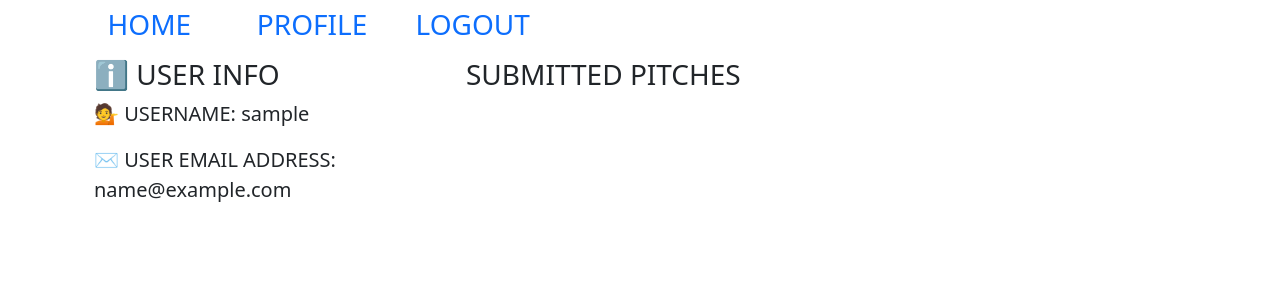
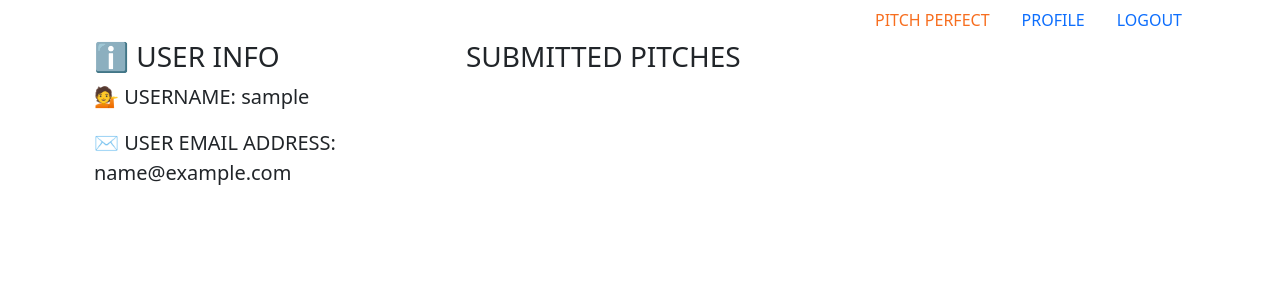
Before and after one commit to SaretoTracy/pitch-perfect, a Flask app: page /profile in a window 1280 px wide. Shown: the top 300 px of the page. Run offline with Flask 2, Linux system fonts and the light colour scheme; the visitor is signed in with stand-in values (Sample User, id 1); data comes from the database, SQL or seed files in the repository; data that the repository does not hold is empty; some libraries are stand-ins or nearby versions.

Commit message:
app styling

```diff
--- a/app/main/forms.py
+++ b/app/main/forms.py
@@ -22,7 +22,7 @@ class PitchForm(FlaskForm):
 
     title = StringField('Title of pitch', validators=[InputRequired()])
     category = StringField(
-        'Category: Innovation, Business or Pickup Line', validators=[InputRequired()])
+        'Category: Innovation, Elevator or Interview', validators=[InputRequired()])
     description = StringField(
         'Pitch', validators=[InputRequired()], widget=TextArea())
 
--- a/app/static/css/style.css
+++ b/app/static/css/style.css
@@ -54,6 +54,10 @@ h1 {
     color: blueviolet;
 }
 
+a {
+    text-decoration: none;
+}
+
 .btn {
     border-radius: 30px;
     border: none;
--- a/app/templates/base.html
+++ b/app/templates/base.html
@@ -15,22 +15,26 @@
     <div class="alert alert-danger alter-dismissable fade show" role="alert">
         {{ message }}
         <button type="button" class="close" data-dismiss="alert">
-        <span aria-hidden="true">&times;</span>
-      </button>
+      <span aria-hidden="true">&times;</span>
+    </button>
     </div>
     {% else %}
     <div class="alert alert-success alter-dismissable fade show" role="alert">
         {{ message }}
         <button type="button" class="close" data-dismiss="alert">
-        <span aria-hidden="true">&times;</span>
-      </button>
+      <span aria-hidden="true">&times;</span>
+    </button>
     </div>
     {% endif %} {% endfor %} {% endif %} {% endwith %}
 
     <div class="container">{% block content %} {% endblock %}</div>
-    <script src="https://code.jquery.com/jquery-3.2.1.slim.min.js" integrity="sha384-KJ3o2DKtIkvYIK3UENzmM7KCkRr/rE9/Qpg6aAZGJwFDMVNA/GpGFF93hXpG5KkN" crossorigin="anonymous"></script>
-    <script src="https://cdnjs.cloudflare.com/ajax/libs/popper.js/1.12.9/umd/popper.min.js" integrity="sha384-ApNbgh9B+Y1QKtv3Rn7W3mgPxhU9K/ScQsAP7hUibX39j7fakFPskvXusvfa0b4Q" crossorigin="anonymous"></script>
-    <script src="https://maxcdn.bootstrapcdn.com/bootstrap/4.0.0/js/bootstrap.min.js" integrity="sha384-JZR6Spejh4U02d8jOt6vLEHfe/JQGiRRSQQxSfFWpi1MquVdAyjUar5+76PVCmYl" crossorigin="anonymous"></script>
+    <!-- <script src="https://code.jquery.com/jquery-3.2.1.slim.min.js" integrity="sha384-KJ3o2DKtIkvYIK3UENzmM7KCkRr/rE9/Qpg6aAZGJwFDMVNA/GpGFF93hXpG5KkN" crossorigin="anonymous">
+    </script> -->
+    <link href="https://cdn.jsdelivr.net/npm/bootstrap@5.0.2/dist/css/bootstrap.min.css" rel="stylesheet" integrity="sha384-EVSTQN3/azprG1Anm3QDgpJLIm9Nao0Yz1ztcQTwFspd3yD65VohhpuuCOmLASjC" crossorigin="anonymous">
+    <script src="https://cdnjs.cloudflare.com/ajax/libs/popper.js/1.12.9/umd/popper.min.js" integrity="sha384-ApNbgh9B+Y1QKtv3Rn7W3mgPxhU9K/ScQsAP7hUibX39j7fakFPskvXusvfa0b4Q" crossorigin="anonymous">
+    </script>
+    <script src="https://maxcdn.bootstrapcdn.com/bootstrap/4.0.0/js/bootstrap.min.js" integrity="sha384-JZR6Spejh4U02d8jOt6vLEHfe/JQGiRRSQQxSfFWpi1MquVdAyjUar5+76PVCmYl" crossorigin="anonymous">
+    </script>
 
 
 </body>
--- a/app/templates/profile.html
+++ b/app/templates/profile.html
@@ -1,33 +1,31 @@
 {% extends "base.html" %} {% block styles %} {{super()}}
 <link rel="stylesheet" href="{{url_for('static', filename='css/style.css')}}"> {% endblock %}{% block title %}Sign Up{% endblock %}
 <link href="https://fonts.googleapis.com/css2?family=Lora&family=Nunito:wght@200&family=Quicksand&family=Roboto&family=Roboto+Slab:wght@300;400&family=Zen+Antique&display=swap" rel="stylesheet"> {% block content %}
-<div class="container-fluid nav text-center">
-    <div class="row">
-        <div class="col-lg-4 col-md-4 col-sm-12">
-            <a class="nav-link" href="{{url_for('main.index')}}">
-                <h3>HOME</h3>
-            </a>
-        </div>
-        <div class="col-lg-4 col-md-4 col-sm-12">
-            <a class="nav-link" href="">
-                <h3>PROFILE</h3>
-            </a>
-        </div>
-        <div class="col-lg-4 col-md-4 col-sm-12">
-            <a class="nav-link" href="">
-                <h3>LOGOUT</h3>
-            </a>
-        </div>
-    </div>
-</div>
+<ul class="nav justify-content-end">
+    <li class="nav-item">
+        <a class="nav-link active" aria-current="page" href="{{ url_for('auth.dashboard')}}"><span>PITCH
+                PERFECT</span></a>
+    </li>
+    <li class="nav-item">
+        <a class="nav-link" href="{{ url_for('main.profile')}}">PROFILE</a>
+    </li>
+    <li class="nav-item">
+        <a class="nav-link" href="{{ url_for('main.logout')}}">LOGOUT</a>
+    </li>
+
+</ul>
+
 
 <div class="container">
     <div class="row">
+        <!--user info-->
         <div class="col-lg-4 col-md-4 col-sm-6">
             <h3>ℹ️ USER INFO</h3>
             <p>💁 USERNAME: {{ name }}</p>
             <p>✉️ USER EMAIL ADDRESS: {{ email }}</p>
         </div>
+
+        <!--pitches user has posted-->
         <div class="col-lg-8 col-md-8 col-sm-6">
             <h3> SUBMITTED PITCHES</h3>
             <div>
```
Also changed, not shown: app/templates/dashboard.html (+18 -20 lines), app/templates/pitch.html (+13 -1 lines).
